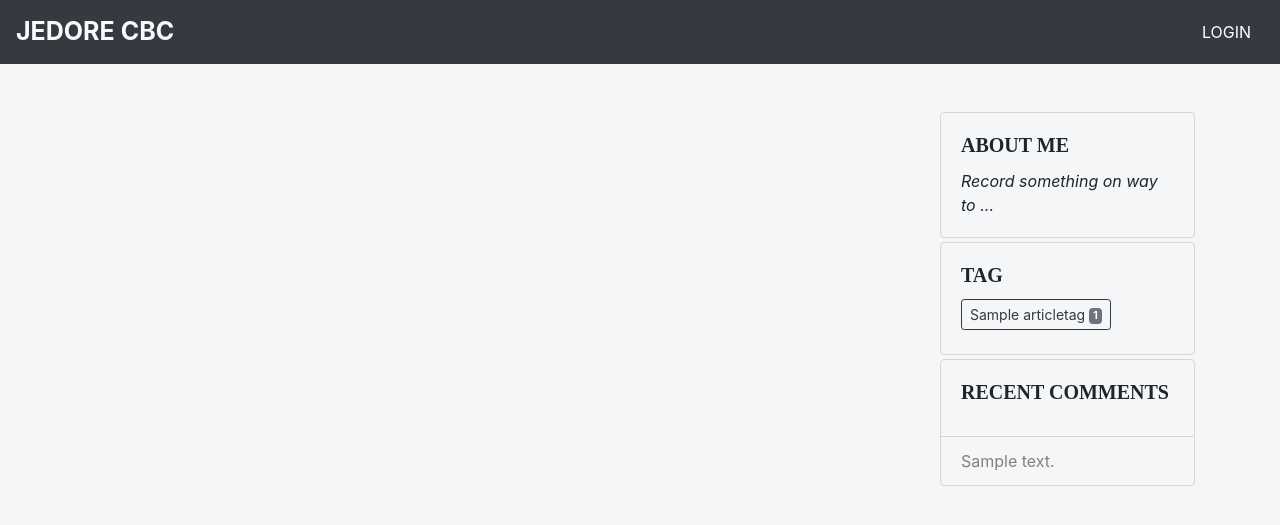
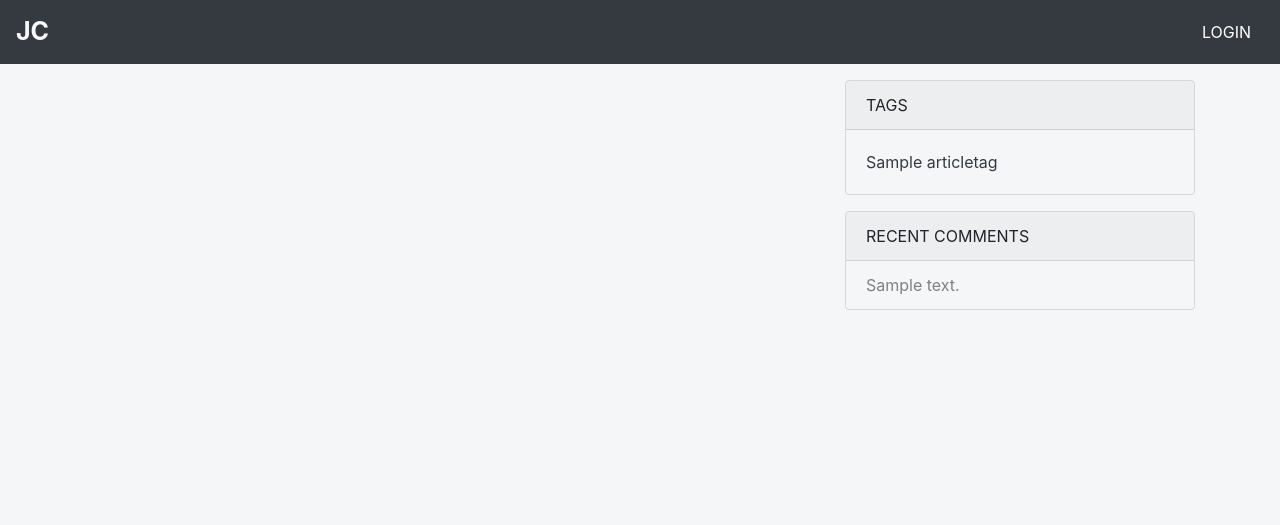
Before and after one commit to Jedore/binary_life, a Django app: page / in a window 1280 px wide. Shown: the top 525 px of the page. Run offline with Django 3.2, Linux system fonts and the light colour scheme; tables that the repository leaves empty hold one stand-in row (values such as "Sample post"); some libraries are stand-ins or nearby versions.

Commit message:
optimize

```diff
--- a/background/templates/background/base.html
+++ b/background/templates/background/base.html
@@ -18,7 +18,7 @@
 <body>
 <div id="background" class="container-fluid">
   <div class="row">
-    <div id="col-left" class="col-2 border-right pl-5 pt-3">
+    <div id="col-left" class="col-md-2 border-right pl-5 pt-3">
       <div id="side-bar">
         <div class="">
           <a class="nav-link text-dark" href="{% url 'index' %}">Foreground</a>
@@ -42,7 +42,7 @@
         </ul>
       </div>
     </div>
-    <div class="col-right col-10 border-right">
+    <div id="col-right" class="col-md-10 border-right">
       {% if messages %}
         {% for message in messages %}
           {% if message.tags == 'success' %}
--- a/foreground/templates/foreground/article.html
+++ b/foreground/templates/foreground/article.html
@@ -1,5 +1,9 @@
 {% extends "foreground/base.html" %}
 {% load static %}
+
+{% block title %}
+  {{ article.title }}
+{% endblock %}
 
 {% block head %}
   <link rel="stylesheet" href="https://cdnjs.cloudflare.com/ajax/libs/highlight.js/9.13.1/styles/default.min.css"/>
--- a/foreground/templates/foreground/base.html
+++ b/foreground/templates/foreground/base.html
@@ -9,13 +9,13 @@
   <link href="https://cdn.bootcss.com/font-awesome/4.7.0/css/font-awesome.css" rel="stylesheet">
   <link rel="stylesheet" href="{% static 'css/foreground.css' %}">
   <link rel="icon" href="{% static 'image/binarylife.ico' %}" type="image/x-icon"/>
-  <title>{% block title %}JEDORE'S BLOG{% endblock %}</title>
+  <title>{% block title %}JC{% endblock %}</title>
   {% block head %}{% endblock %}
 </head>
 <body>
 <nav class="navbar bg-dark navbar-expand-lg">
   <a href="/">
-    <span class="navbar-brand text-light" style="font-size: 25px; font-weight: 700;">JEDORE CBC</span>
+    <span class="navbar-brand text-light" style="font-size: 25px; font-weight: 700;">JC</span>
   </a>
   <button class="navbar-toggler" type="button" data-toggle="collapse" data-target="#navbarSupportedContent"
           aria-controls="navbarSupportedContent" aria-expanded="false" aria-label="Toggle navigation">
@@ -57,20 +57,20 @@
     </ul>
   </div>
 </nav>
-<div class="container mt-5">
+<div class="container mt-3">
   <div class="row">
-    <div class="col-9">
+    <div class="col-md-8 col-lg-8">
       {% block content %}{% endblock %}
     </div>
-    <div class="col-3">
-      <div id="card-me" class="card mb-1">
-        {#        <img class="card-img-top" src="..." alt="Card image cap">#}
-        <div class="card-body">
-          <h5 class="card-title">ABOUT ME</h5>
-          <i class="card-text">Record something on way to ...</i>
-          {#          <a href="#" class="btn btn-primary">Go somewhere</a>#}
-        </div>
-      </div>
+    <div class="col-12 col-lg-4">
+      {#      <div id="card-me" class="card mb-1">#}
+      {#        <img class="card-img-top" src="..." alt="Card image cap">#}
+      {#        <div class="card-body">#}
+      {#          <h5 class="card-title">ABOUT ME</h5>#}
+      {#          <i class="card-text">Record something on way to ...</i>#}
+      {#          <a href="#" class="btn btn-primary">Go somewhere</a>#}
+      {#        </div>#}
+      {#      </div>#}
       {#      <div id="card-types" class="card" style="width: 18rem;">#}
       {#        <img class="card-img-top" src="..." alt="Card image cap">#}
       {#        <div class="card-body">#}
@@ -85,24 +85,22 @@
       {#          {% endfor %}#}
       {#        </div>#}
       {#      </div>#}
-      <div id="card-tags" class="card mb-1">
+      <div id="card-tags" class="card mb-3">
         {#        <img class="card-img-top" src="..." alt="Card image cap">#}
+        <div class="card-header">TAGS</div>
         <div class="card-body">
-          <h5 class="card-title">TAG</h5>
           {% for tag in tags %}
-            <a href="{% url 'foreground:tag_articles' tag.id %}" class="btn btn-sm btn-outline-dark mb-1">{{ tag.name }}
-              {% if tag.articles.count %}
-                <span class="badge badge-secondary">{{ tag.articles.count }}</span>
-              {% endif %}
+            <a href="{% url 'foreground:tag_articles' tag.id %}" class="card-link text-dark">{{ tag.name }}
+              {#              {% if tag.articles.count %}#}
+              {#                <span class="badge badge-light">{{ tag.articles.count }}</span>#}
+              {#              {% endif %}#}
             </a>
           {% endfor %}
         </div>
       </div>
       <div id="card-comments" class="card">
         {#        <img class="card-img-top" src="..." alt="Card image cap">#}
-        <div class="card-body">
-          <h5 class="card-title">RECENT COMMENTS</h5>
-        </div>
+        <div class="card-header">RECENT COMMENTS</div>
         <ul class="list-group list-group-flush">
           {% for comment in comments %}
             {#              <a class="btn btn-sm btn-outline-dark text-left mb-1 w-100">#}
--- a/foreground/templates/foreground/index.html
+++ b/foreground/templates/foreground/index.html
@@ -3,7 +3,7 @@
   <div id="article-list">
     {% for article in articles %}
       <a href="{% url 'foreground:article' article.id %}">
-        <div class="article rounded m-3 p-2">
+        <div class="article rounded p-3">
           <h4 class="text-dark">{{ article.title }}</h4>
           <span class="badge badge-light text-secondary c-time">
               <i class="fa fa-clock-o mr-1"></i>{{ article.create_time|date:"c" }}</span>
--- a/static/css/foreground.css
+++ b/static/css/foreground.css
@@ -21,7 +21,6 @@ body, nav, #content {
 
 #card-me, #card-tags, #card-types, #card-comments {
   background: transparent;
-  /*border: none;*/
 }
 
 .comment-link {
```
